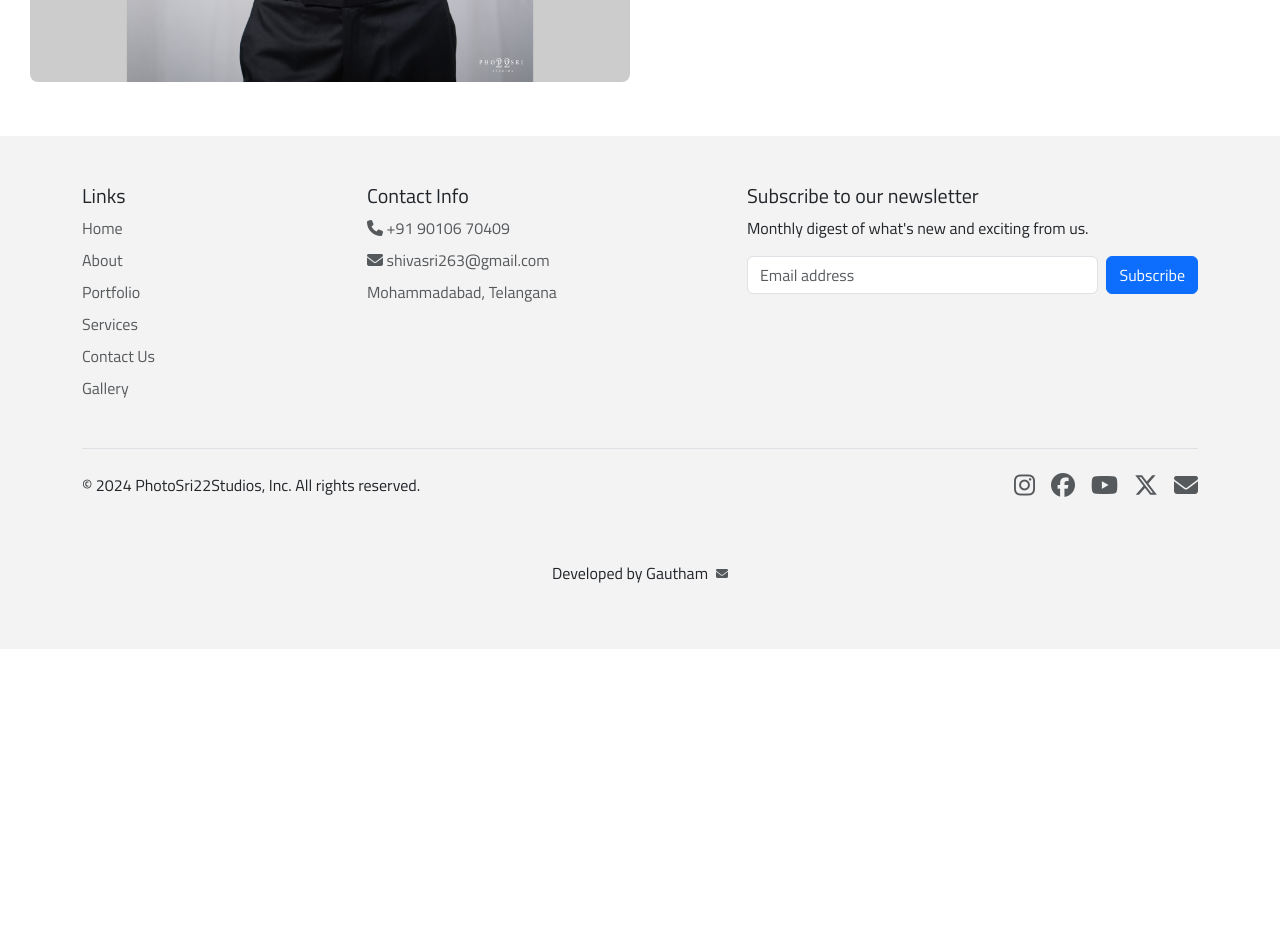
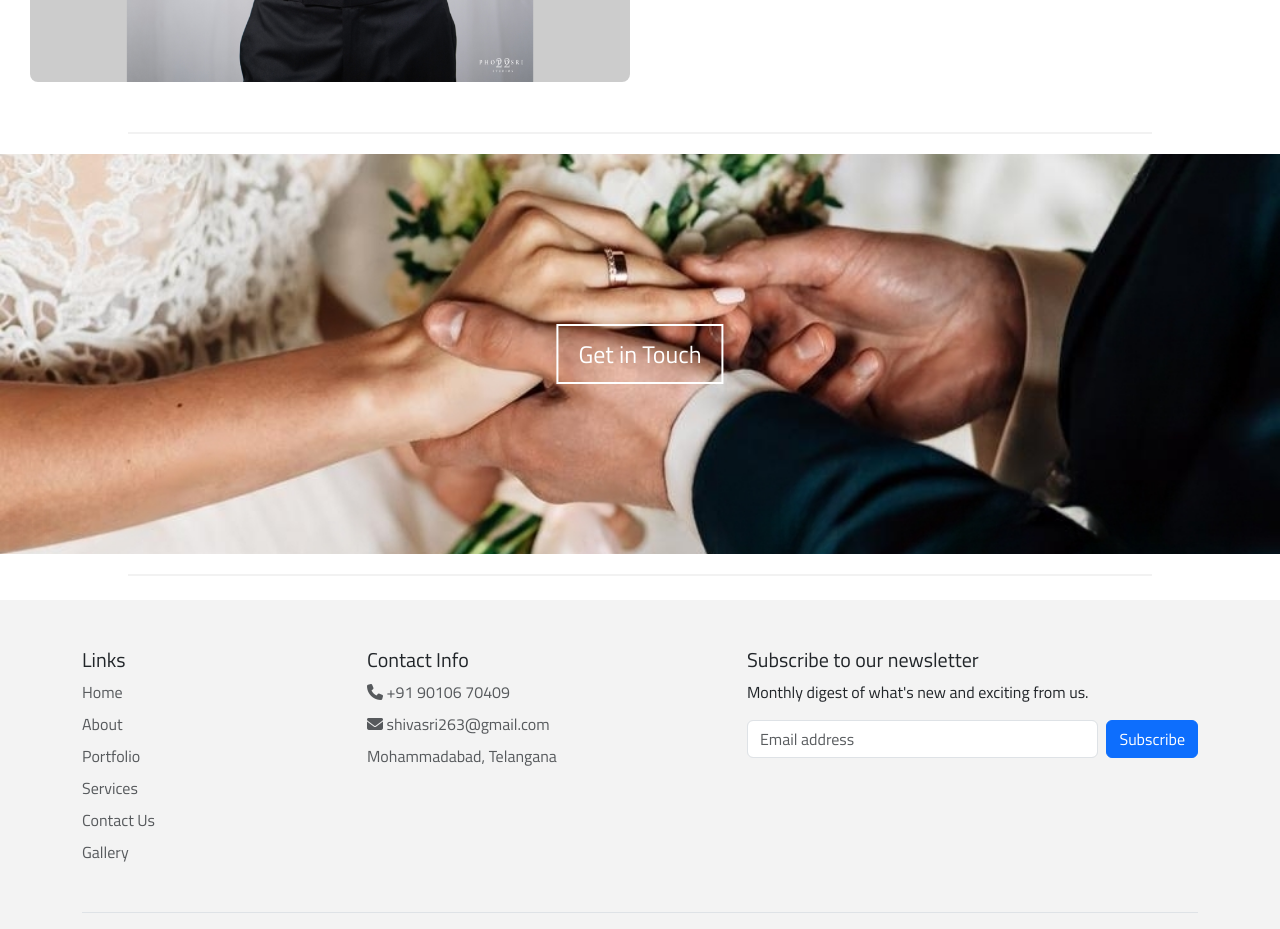
Before and after one commit to 9autham/ShivaSri, a React (Create React App) app: page /about in a window 1280 px wide. Shown: the part 820-1749 px from the top of the page. Before the commit the page ends 1469 px from the top, so only its background shows below. Built offline with nearby package versions, Linux system fonts and the light colour scheme.

Commit message:
About to GetInTouch

```diff
--- a/src/components/About.css
+++ b/src/components/About.css
@@ -53,3 +53,49 @@
       font-size: 1.5rem; /* Adjust heading size for smaller screens */
     }
   }
+
+  .about-footer-container {
+    position: relative;
+    width: 100%;
+    height: 50vh;
+    overflow: hidden;
+  }
+
+  .about-footer-image {
+    width: 100%;
+    height: 100%;
+    object-fit: cover;
+  }
+
+  .about-footer-button {
+    position: absolute;
+    top: 50%;
+    left: 50%;
+    transform: translate(-50%, -50%);
+    padding: 10px 20px;
+    font-size: 1.5rem;
+    color: white;
+    background-color: transparent;
+    border: 2px solid white;
+    cursor: pointer;
+    transition: background-color 0.3s, color 0.3s;
+  }
+
+  .about-footer-button:hover {
+    background-color: white;
+    color: black;
+  }
+
+  .divider-container {
+    display: flex;
+    justify-content: center;
+    align-items: center;
+    margin: 20px 0;
+  }
+
+  .line-divider {
+    width: 80%;
+    border: none;
+    border-top: 2px solid #ccc; /* Change color and thickness as needed */
+    margin: 0;
+  }
--- a/src/components/About.js
+++ b/src/components/About.js
@@ -1,8 +1,16 @@
-import React from 'react';
-import './About.css';
-import Profile from '../components/resources/shivasri/instagram-profile.jpg'
+import React from "react";
+import "./About.css";
+import Profile from "../components/resources/shivasri/instagram-profile.jpg";
+import AboutFooter from '../components/resources/AboutFooter.jpeg';
+import { useNavigate } from 'react-router-dom';
+import { HR } from "flowbite-react";
 
-function About() {
+  const About = () => {
+    const navigate = useNavigate();
+
+    const handleButtonClick = () => {
+      navigate('/contact');
+    };
   return (
     <div>
       <div className="about-container">
@@ -11,10 +19,43 @@ function About() {
         </div>
         <div className="about-description">
           <h2>Hello, I’m Photosri22.</h2>
-    <p>I’m a photographer based in Mahammadabad, Mahabubnagar, with over six years of experience capturing life’s most precious moments. My expertise spans wedding photography, family portraits, events, and commercial films, with a focus on creating timeless images that reflect unique stories and emotions. Whether it's a special occasion or a commercial project, I’m passionate about turning visions into reality.</p>
-    <p>If you enjoy my work, I invite you to explore my Instagram for the latest projects, behind-the-scenes moments, and creative journeys. Feel free to follow me for updates and reach out via my social media handles—I’d love to connect!</p>
+          <p>
+            I’m a photographer based in Mahammadabad, Mahabubnagar, with over
+            six years of experience capturing life’s most precious moments. My
+            expertise spans wedding photography, family portraits, events, and
+            commercial films, with a focus on creating timeless images that
+            reflect unique stories and emotions. Whether it's a special occasion
+            or a commercial project, I’m passionate about turning visions into
+            reality.
+          </p>
+          <p>
+            If you enjoy my work, I invite you to explore my Instagram for the
+            latest projects, behind-the-scenes moments, and creative journeys.
+            Feel free to follow me for updates and reach out via my social media
+            handles—I’d love to connect!
+          </p>
         </div>
       </div>
+
+      <div className="divider-container">
+      <hr className="line-divider" />
+    </div>
+
+      <div className="about-footer-container">
+      <img
+        src={AboutFooter}
+        alt="Background"
+        className="about-footer-image"
+      />
+      <button className="about-footer-button" onClick={handleButtonClick}>
+        Get in Touch
+      </button>
+    </div>
+
+    <div className="divider-container">
+      <hr className="line-divider" />
+    </div>
+
 
     </div>
   );
```
Also changed, not shown: src/components/resources/AboutFooter.jpeg (added). Lines whose indentation alone changed are shown as unchanged.
